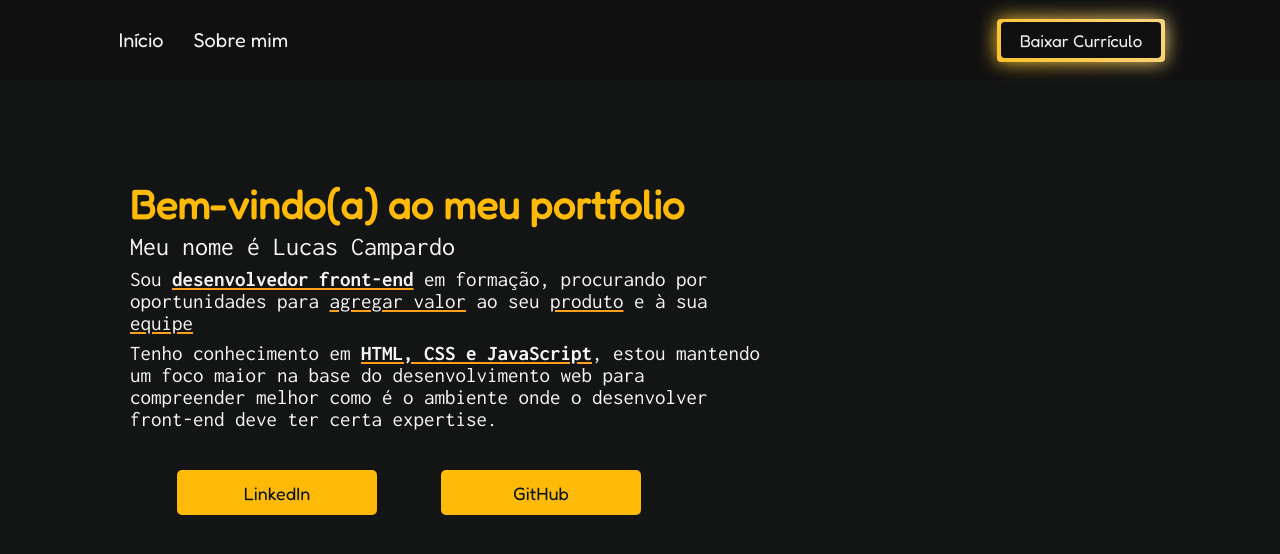
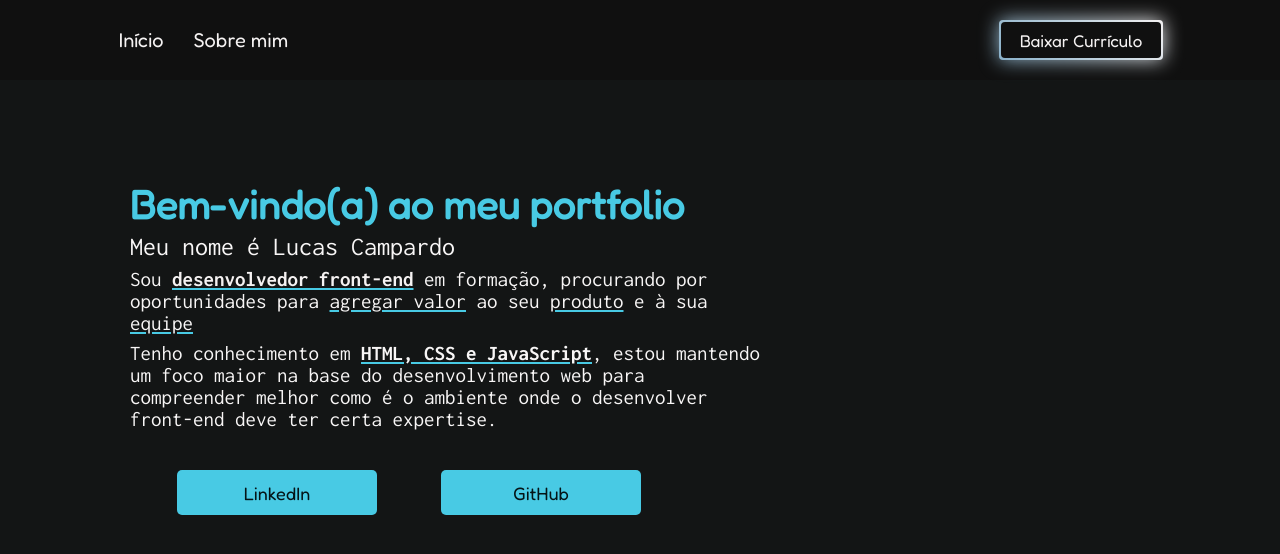
Before and after one commit to lucascampardo/myportfolio, a plain HTML site: page index.html in a window 1280 px wide. Drawn offline with Linux system fonts and the light colour scheme.

Commit message:
Alterando o palete de cores e atualizando as novas cores em todo o projeto

```diff
--- a/css/header.css
+++ b/css/header.css
@@ -51,13 +51,12 @@ header .header__btn .btnCV::before, .btnCV::after {
     content: "";
     position: absolute;
     z-index: -1;
-    width: calc(100% + 8px);
-    height: calc(100% + 7px);
-    /*background-image: linear-gradient(45deg, #ffba08, #a0f64e, #b9ea44, #a4e12a);*/
-    background-image: linear-gradient(45deg, #ffba08, #f5f2f2);
+    width: calc(100% + 4px);
+    height: calc(100% + 4px);
+    background-image: linear-gradient(45deg, #48cae4, #669bbc, #f5f2f2);
     background-size: 300%;
     border-radius: 4px;
-    animation: btnCV_animate 15s alternate infinite;
+    animation: btnCV_animate 15s linear infinite;
 }
 
 @keyframes btnCV_animate {
--- a/css/styles.css
+++ b/css/styles.css
@@ -41,7 +41,7 @@
     font-family: "Fredoka", sans-serif;
     font-size: 40px;
     font-weight: 800;
-    color: #ffba08;
+    color: #48cae4;
     margin-bottom: 5px;
 }
 
@@ -59,7 +59,7 @@
 
 .para__content span {
     text-decoration: underline;
-    text-decoration-color: #ff9f1c;
+    text-decoration-color: #48cae4;
 }
 
 .para__content .paragraph__role {
@@ -89,13 +89,14 @@
     border-radius: 5px;
     cursor: pointer;
     overflow: hidden;
-    background-color: #ffba08;
+    background-color: #48cae4;
     width: 200px;
     height: 45px;
 }
 
 .container__btn .btn:hover {
-    background-color: #ff9f1c;
+    background-color: #023e8a;
+    color: #f8f6f6;
     transform: scale(1.1);
     transition: 500ms ease-in-out;
     transition-delay: 45ms;
```
